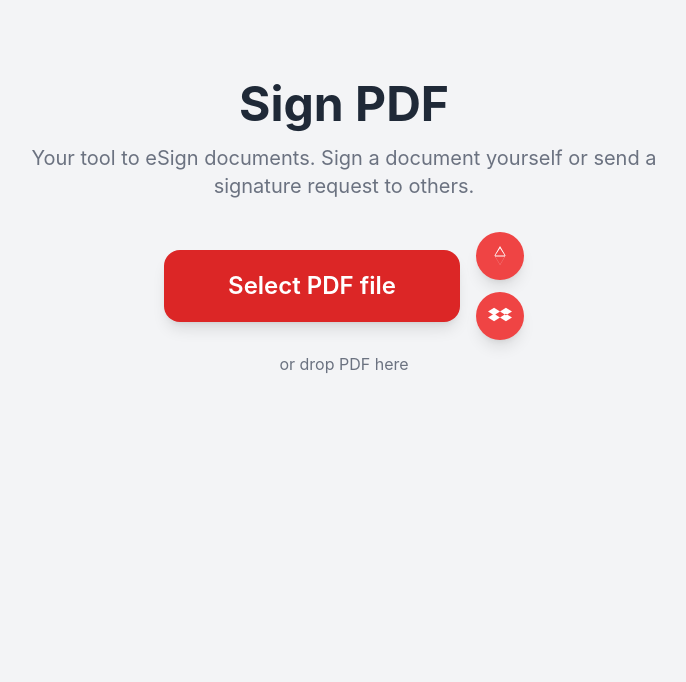
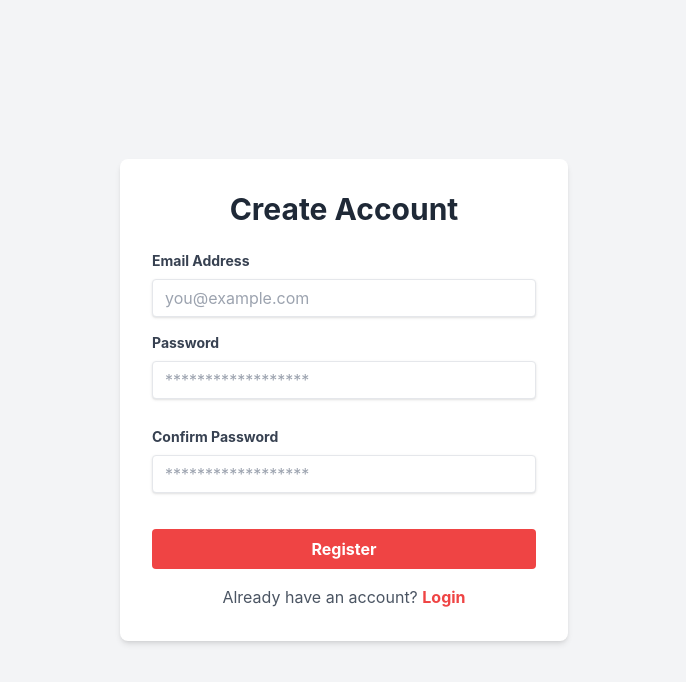
Before and after one commit to Mrunalgaikwad002/SignSnap, a React (Create React App) app: page /register in a window 1280 px wide. Shown: the top 682 px of the page, without its empty margins (296-982 px from the left). Built offline with nearby package versions, Linux system fonts and the light colour scheme; the HTML template or start-up script is replaced by a standard one.

Commit message:
ready to deploy

```diff
--- a/package.json
+++ b/package.json
@@ -13,6 +13,7 @@
     "react": "^19.1.0",
     "react-dom": "^19.1.0",
     "react-pdf": "^7.7.1",
+    "react-router-dom": "^7.6.3",
     "react-scripts": "5.0.1",
     "web-vitals": "^2.1.4"
   },
--- a/src/App.jsx
+++ b/src/App.jsx
@@ -1,8 +1,36 @@
-import React from "react";
-import Home from "./pages/Home";
+import React, { useState } from 'react';
+import { BrowserRouter as Router, Routes, Route, Navigate } from 'react-router-dom';
+import Home from './pages/Home';
+import Login from './pages/Login';
+import Register from './pages/Register';
 
 function App() {
-  return <Home />;
+  // In a real app, this would be determined by a token, context, etc.
+  const [isAuthenticated, setIsAuthenticated] = useState(false);
+
+  // This function will be called by Login/Register pages on success
+  const handleLogin = () => {
+    setIsAuthenticated(true);
+  };
+
+  return (
+    <Router>
+      <Routes>
+        <Route
+          path="/login"
+          element={!isAuthenticated ? <Login onLogin={handleLogin} /> : <Navigate to="/" />}
+        />
+        <Route
+          path="/register"
+          element={!isAuthenticated ? <Register onLogin={handleLogin} /> : <Navigate to="/" />}
+        />
+        <Route
+          path="/"
+          element={isAuthenticated ? <Home /> : <Navigate to="/login" />}
+        />
+      </Routes>
+    </Router>
+  );
 }
 
 export default App;
--- a/src/pages/Home.jsx
+++ b/src/pages/Home.jsx
@@ -183,9 +183,9 @@ const Home = () => {
   if (!selectedFile) {
     return (
       <div className="min-h-screen bg-gray-100 flex flex-col items-center justify-start pt-20">
-        <h1 className="text-5xl font-bold text-gray-800 text-center mb-4">Sign PDF</h1>
+        <h1 className="text-5xl font-bold text-gray-800 text-center mb-4">Snapsign</h1>
         <p className="text-xl text-gray-500 text-center mb-8 max-w-2xl">
-          Your tool to eSign documents. Sign a document yourself or send a signature request to others.
+          E-sign your documents quickly and securely with SnapSign. Upload, sign, and download your PDF in seconds.
         </p>
         <div className="flex flex-col items-center">
           <div
@@ -205,16 +205,6 @@ const Home = () => {
                 onChange={handleFileChange}
               />
             </label>
-            <div className="flex flex-col ml-4 space-y-3">
-              <button className="bg-red-500 hover:bg-red-600 text-white rounded-full w-12 h-12 flex items-center justify-center shadow-lg">
-                {/* Google Drive SVG icon */}
-                <svg width="24" height="24" fill="none" viewBox="0 0 24 24"><path fill="#fff" d="M12.01 2l5.5 9.5-5.5 9.5-5.5-9.5L12.01 2zm0 2.236L7.236 11.5h9.548L12.01 4.236zm-4.774 8.264l4.774 8.264 4.774-8.264H7.236z"/></svg>
-              </button>
-              <button className="bg-red-500 hover:bg-red-600 text-white rounded-full w-12 h-12 flex items-center justify-center shadow-lg">
-                {/* Dropbox SVG icon */}
-                <svg width="24" height="24" fill="none" viewBox="0 0 24 24"><path fill="#fff" d="M6.09 3.75L12 7.5l-5.91 3.75L0 7.5l6.09-3.75zm11.82 0L24 7.5l-6.09 3.75L12 7.5l5.91-3.75zM0 13.5l6.09-3.75L12 13.5l-5.91 3.75L0 13.5zm24 0l-6.09-3.75L12 13.5l5.91 3.75L24 13.5z"/></svg>
-              </button>
-            </div>
           </div>
           <p className="text-gray-500 mt-3">or drop PDF here</p>
         </div>
--- /dev/null
+++ b/src/pages/Login.jsx
@@ -0,0 +1,73 @@
+import React, { useState } from 'react';
+import { Link, useNavigate } from 'react-router-dom';
+
+const Login = ({ onLogin }) => {
+  const [email, setEmail] = useState('');
+  const [password, setPassword] = useState('');
+  const navigate = useNavigate();
+
+  const handleSubmit = (e) => {
+    e.preventDefault();
+    // In a real app, you'd call your backend here.
+    // For now, we'll just simulate a successful login.
+    console.log('Logging in with:', email, password);
+    onLogin(); // Notify the parent component
+    navigate('/'); // Redirect to the dashboard
+  };
+
+  return (
+    <div className="min-h-screen bg-gray-100 flex items-center justify-center">
+      <div className="bg-white p-8 rounded-lg shadow-md w-full max-w-md">
+        <h2 className="text-3xl font-bold text-center text-gray-800 mb-6">Login</h2>
+        <form onSubmit={handleSubmit}>
+          <div className="mb-4">
+            <label className="block text-gray-700 text-sm font-bold mb-2" htmlFor="email">
+              Email Address
+            </label>
+            <input
+              className="shadow appearance-none border rounded w-full py-2 px-3 text-gray-700 leading-tight focus:outline-none focus:shadow-outline"
+              id="email"
+              type="email"
+              placeholder="you@example.com"
+              value={email}
+              onChange={(e) => setEmail(e.target.value)}
+              required
+            />
+          </div>
+          <div className="mb-6">
+            <label className="block text-gray-700 text-sm font-bold mb-2" htmlFor="password">
+              Password
+            </label>
+            <input
+              className="shadow appearance-none border rounded w-full py-2 px-3 text-gray-700 mb-3 leading-tight focus:outline-none focus:shadow-outline"
+              id="password"
+              type="password"
+              placeholder="******************"
+              value={password}
+              onChange={(e) => setPassword(e.target.value)}
+              required
+            />
+          </div>
+          <div className="flex items-center justify-between">
+            <button
+              className="bg-red-500 hover:bg-red-700 text-white font-bold py-2 px-4 rounded focus:outline-none focus:shadow-outline w-full"
+              type="submit"
+            >
+              Sign In
+            </button>
+          </div>
+          <div className="text-center mt-4">
+            <p className="text-gray-600">
+              Don't have an account?{' '}
+              <Link to="/register" className="font-bold text-red-500 hover:text-red-800">
+                Register
+              </Link>
+            </p>
+          </div>
+        </form>
+      </div>
+    </div>
+  );
+};
+
+export default Login;
--- /dev/null
+++ b/src/pages/Register.jsx
@@ -0,0 +1,92 @@
+import React, { useState } from 'react';
+import { Link, useNavigate } from 'react-router-dom';
+
+const Register = ({ onLogin }) => {
+  const [email, setEmail] = useState('');
+  const [password, setPassword] = useState('');
+  const [confirmPassword, setConfirmPassword] = useState('');
+  const navigate = useNavigate();
+
+  const handleSubmit = (e) => {
+    e.preventDefault();
+    if (password !== confirmPassword) {
+      alert("Passwords don't match!");
+      return;
+    }
+    // In a real app, you'd call your backend here.
+    // For now, we'll just simulate a successful registration and login.
+    console.log('Registering with:', email, password);
+    onLogin(); // Notify the parent component
+    navigate('/'); // Redirect to the dashboard
+  };
+
+  return (
+    <div className="min-h-screen bg-gray-100 flex items-center justify-center">
+      <div className="bg-white p-8 rounded-lg shadow-md w-full max-w-md">
+        <h2 className="text-3xl font-bold text-center text-gray-800 mb-6">Create Account</h2>
+        <form onSubmit={handleSubmit}>
+          <div className="mb-4">
+            <label className="block text-gray-700 text-sm font-bold mb-2" htmlFor="email">
+              Email Address
+            </label>
+            <input
+              className="shadow appearance-none border rounded w-full py-2 px-3 text-gray-700 leading-tight focus:outline-none focus:shadow-outline"
+              id="email"
+              type="email"
+              placeholder="you@example.com"
+              value={email}
+              onChange={(e) => setEmail(e.target.value)}
+              required
+            />
+          </div>
+          <div className="mb-4">
+            <label className="block text-gray-700 text-sm font-bold mb-2" htmlFor="password">
+              Password
+            </label>
+            <input
+              className="shadow appearance-none border rounded w-full py-2 px-3 text-gray-700 mb-3 leading-tight focus:outline-none focus:shadow-outline"
+              id="password"
+              type="password"
+              placeholder="******************"
+              value={password}
+              onChange={(e) => setPassword(e.target.value)}
+              required
+            />
+          </div>
+           <div className="mb-6">
+            <label className="block text-gray-700 text-sm font-bold mb-2" htmlFor="confirm-password">
+              Confirm Password
+            </label>
+            <input
+              className="shadow appearance-none border rounded w-full py-2 px-3 text-gray-700 mb-3 leading-tight focus:outline-none focus:shadow-outline"
+              id="confirm-password"
+              type="password"
+              placeholder="******************"
+              value={confirmPassword}
+              onChange={(e) => setConfirmPassword(e.target.value)}
+              required
+            />
+          </div>
+          <div className="flex items-center justify-between">
+            <button
+              className="bg-red-500 hover:bg-red-700 text-white font-bold py-2 px-4 rounded focus:outline-none focus:shadow-outline w-full"
+              type="submit"
+            >
+              Register
+            </button>
+          </div>
+           <div className="text-center mt-4">
+            <p className="text-gray-600">
+              Already have an account?{' '}
+              <Link to="/login" className="font-bold text-red-500 hover:text-red-800">
+                Login
+              </Link>
+            </p>
+          </div>
+        </form>
+      </div>
+    </div>
+  );
+};
+
+export default Register;
```
Also changed, not shown: 1 other file (tests, documents, lock files or other folders).
